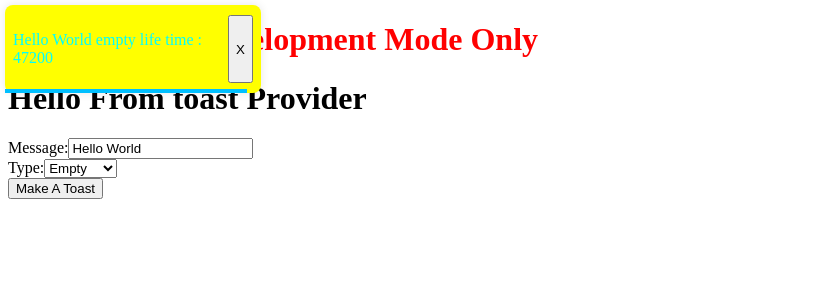
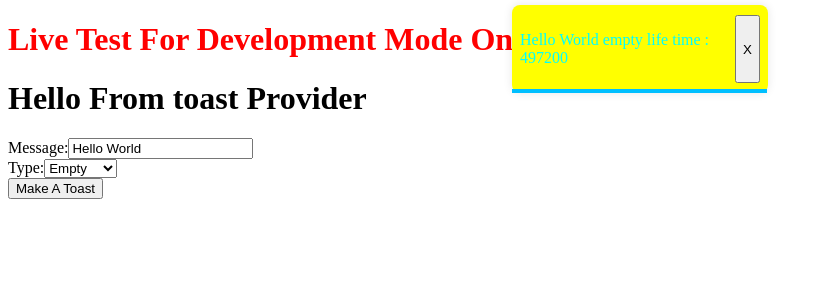
Before and after one commit to 3mmarYasser/react-toast-plus, a React (Vite) app: page / in a window 1280 px wide. Both pictures are taken after a click on the button "Make A Toast". Shown: the top 300 px of the page, without its empty margins (0-826 px from the left). Built offline with nearby package versions, Linux system fonts and the light colour scheme.

Commit message:
Handler & useToastStore

```diff
--- a/dev/App.tsx
+++ b/dev/App.tsx
@@ -1,5 +1,5 @@
 import React, {FunctionComponent, useEffect} from 'react';
-import { ToastType, useToast} from "react-toast-plus";
+import {ToastType, useToast, useToastStore} from "react-toast-plus";
 
 
 interface FormData {
@@ -8,7 +8,8 @@ interface FormData {
 }
 
 const App: FunctionComponent = () => {
-    const {toasts , addToast} = useToast();
+    const { addToast ,updateToast} = useToast();
+    const {toasts} = useToastStore();
     useEffect(() => {
         console.log(     toasts);
     },[toasts] )
@@ -25,9 +26,31 @@ const App: FunctionComponent = () => {
         event.preventDefault();
        const {id} = addToast(formData.msg , formData.type ,{
             className: 'custom-toast',
-            lifetime: 50000,
+            lifetime: 500000,
         } );
-       console.log(id);
+       setTimeout(() => {
+           updateToast({
+               id,
+                message: `
+                Updated message
+                Updated message
+                Updated message
+                Updated message
+                Updated message
+                Updated message
+                Updated message
+                Updated message
+                Updated message
+                Updated message
+                Updated message
+                Updated message
+                Updated message
+                Updated message
+                Updated message
+                `,
+
+           });
+       },10000)
     }
 
   return (<>
--- a/dev/main.tsx
+++ b/dev/main.tsx
@@ -14,6 +14,7 @@ createRoot(document.getElementById('root')!).render(
             toastOptions={{
                 className: 'toast dgfdg',
                 lifetime:5000,
+                placement:"bottom-right",
                 style:{
                     background:"yellow",
                     color:"aqua"
--- a/src/components/Toaster/Toaster.component.tsx
+++ b/src/components/Toaster/Toaster.component.tsx
@@ -5,8 +5,7 @@ const ToasterComponent: FunctionComponent<ToastProps> = ({id  ,message ,onClose
     const {
         className ,
         style ,
-        // autoClose ,
-        lifetime ,
+        lifetime
 
     } = options;
     const [remaining, setRemaining] = useState<number>(remainingTime || lifetime ||0);
@@ -16,15 +15,12 @@ const ToasterComponent: FunctionComponent<ToastProps> = ({id  ,message ,onClose
             const interval = setInterval(() => {
                 const timeLeft = remainingTime();
                 setRemaining(timeLeft);
-                console.log(`${id}_${message} time left : ${timeLeft}`);
-                // If time left is 0, close the toast
                 if (timeLeft <= 0) {
                     clearInterval(interval);
                     onClose(id);
                 }
-            }, 100); // Update every 100ms for smoother animation
+            }, 100);
 
-            // Cleanup the interval when the component unmounts
             return () => clearInterval(interval);
         }
     }, [id, onClose, remainingTime]);
--- a/src/core/config/config.ts
+++ b/src/core/config/config.ts
@@ -10,5 +10,5 @@ export const TOAST_DEFAULT_OPTIONS:ToastOptions = {
     pauseOnHover: false,
     draggable: true,
     transitionDuration: TOAST_TRANSITION_DURATION,
-    position: TOAST_PLACEMENT,
+    placement: TOAST_PLACEMENT,
 }
--- a/src/core/context/ToastProvider/ToastProvider.context.tsx
+++ b/src/core/context/ToastProvider/ToastProvider.context.tsx
@@ -37,7 +37,7 @@ const ToastProvider: FunctionComponent<ToastProviderProps> = ({children ,contain
         {children}
         {createPortal(
             <ContainerComponent {...containerOpts}>
-              {state.toasts.map((toast) => {
+                {state.toasts.map((toast ,idx) => {
                   const {options , ...rest} = toast;
                   const typeSpecificOptions:ToastOptions = typeOptionsMap[toast.type as ToastType] || {};
                   const mergedOptions = mergeOptions(
@@ -47,7 +47,7 @@ const ToastProvider: FunctionComponent<ToastProviderProps> = ({children ,contain
                       options                            // Toast-specific options
                   );
 
-                return (<ToastController key={toast.id} toastContextProps={{...rest , options:mergedOptions}}>
+                  return (<ToastController key={toast.id} index={idx} toastContextProps={{...rest , options:mergedOptions}}>
                     {ToastComponent}
                   </ToastController>)
                 })}
--- a/src/core/controller/Toast.controller.tsx
+++ b/src/core/controller/Toast.controller.tsx
@@ -1,17 +1,64 @@
-import {FunctionComponent, useEffect} from 'react';
-import {ToastControllerProps} from "react-toast-plus";
+import React, {FunctionComponent, useCallback, useEffect, useRef} from 'react';
+import {Placement, ToastControllerProps} from "react-toast-plus";
 import {useAutoClose} from "../hooks/useAutoClose.hook.ts";
+import {useToastHandlers} from "../hooks/useToastHandlers.hook.ts";
 
 
 const ToastController: FunctionComponent<ToastControllerProps>= ({children:Children , toastContextProps}) => {
-  const autoClose = useAutoClose(toastContextProps.id);
+  const autoCloseProps = useAutoClose(toastContextProps.id);
+  const {updateToastElement}=useToastHandlers();
+
+  const {autoClose , lifetime} = toastContextProps.options||{};
+
+  const prevHeightRef = useRef<number | null>(null);
+
+  const ref  = useCallback((el:HTMLElement|null)=>{
+    if (el) {
+      const updateElement = () => {
+        const currentHeight = el.clientHeight;
+        if (prevHeightRef.current !== currentHeight) {
+          prevHeightRef.current = currentHeight; // Update the stored height
+          updateToastElement(toastContextProps.id, { height: currentHeight });
+        }
+      };
+      updateElement();
+      new  ResizeObserver(updateElement).observe(el ,{box: 'border-box'});
+    }
+  },[]);
+
   useEffect(() => {
-    if (toastContextProps.options?.autoClose && toastContextProps.options?.lifetime) {
-      autoClose.start(toastContextProps.options.lifetime, toastContextProps.onClose);
+    if (autoClose && lifetime) {
+      autoCloseProps.start(lifetime, toastContextProps.onClose);
     }
-  }, [autoClose.start, toastContextProps.onClose, toastContextProps.options?.autoClose, toastContextProps.options?.lifetime]);
+  }, [autoCloseProps.start, toastContextProps.onClose, toastContextProps.options?.autoClose, toastContextProps.options?.lifetime]);
 
-  return (<Children {...toastContextProps} {...autoClose} />);
+
+  return (
+      <div ref={ref} style={{
+        ...getPositionStyles(undefined),
+          marginBottom: '10px',
+          display: 'flex',
+          justifyContent: 'center',
+          transform: `translateY(0px)`,
+          position: 'absolute',
+          transition: 'all 0.3s ease',
+      }}>
+        <Children {...toastContextProps} {...autoCloseProps} />
+      </div>
+  );
 };
-
+const getPositionStyles = (placement: Placement|undefined):React.CSSProperties => {
+  switch (placement) {
+    case 'top-left':
+      return { top: 0, left: 0 };
+    case 'top-right':
+      return { top: 0, right: 0 };
+    case 'bottom-left':
+      return { bottom: 0, left: 0 };
+    case 'bottom-right':
+      return { bottom: 0, right: 0 };
+    default:
+      return { left: 0, right: 0 }; // Default to top-right
+  }
+};
 export default ToastController;
--- a/src/core/hooks/useToast.hook.ts
+++ b/src/core/hooks/useToast.hook.ts
@@ -1,14 +1,9 @@
-import { useContext } from 'react';
-import {ToastContext} from "../context/ToastProvider/ToastProvider.context.tsx";
 import {ActionTypes, ToastOptions, ToastContextProps, ToastType} from "../../types/Toast.types.ts";
 import {generateId} from "../../utils/generateId.helper.ts";
+import {useToastStore} from "./useToastStore.hook.ts";
 
 export const useToast = () => {
-    const context = useContext(ToastContext);
-    if (!context) {
-        throw new Error('useToast must be used within a ToastProvider');
-    }
-    const { dispatch } = context;
+    const {dispatch , toasts} = useToastStore();
 
     const addToast = (message: ToastContextProps["message"], type: ToastType ,options?:ToastOptions):Pick<ToastContextProps, "id"> => {
         const id = generateId();
@@ -38,7 +33,7 @@ export const useToast = () => {
         dispatch({ type: ActionTypes.REMOVE_TOAST, id });
     };
     removeToast.byIndex = (index: number) => {
-        const id = context.state.toasts[index]?.id;
+        const id = toasts[index]?.id;
         if (id) {
             removeToast(id);
         }else {
@@ -48,15 +43,15 @@ export const useToast = () => {
     const removeAllToasts = () => {
         dispatch({ type: ActionTypes.REMOVE_ALL_TOASTS });
     };
-    const updateToast = (toast: Partial<ToastContextProps> & Pick<ToastContextProps, 'id'>) => {
+    const updateToast = (toast: Omit<Partial<ToastContextProps>, "onClose" |"element" |"id"> & Pick<ToastContextProps, 'id'>) => {
         dispatch({ type: ActionTypes.UPDATE_TOAST, toast });
     };
+
 
     return {
         addToast,
         removeToast,
         removeAllToasts,
         updateToast,
-        toasts: context.state.toasts
     };
 };
--- /dev/null
+++ b/src/core/hooks/useToastHandlers.hook.ts
@@ -0,0 +1,20 @@
+import {useCallback} from "react";
+import {ActionTypes, ToastContextProps} from "react-toast-plus";
+import {useToastStore} from "./useToastStore.hook.ts";
+
+export const useToastHandlers = () => {
+    const {toasts ,dispatch} = useToastStore();
+
+    const updateToastElement = (id: ToastContextProps['id'], element: ToastContextProps['element']) => {
+        dispatch({ type: ActionTypes.UPDATE_TOAST, toast: { id, element } });
+    }
+
+    const calcToastOffset = useCallback(()=>{
+
+    },[toasts]);
+
+    return {
+        updateToastElement,
+        calcToastOffset,
+    };
+}
--- /dev/null
+++ b/src/core/hooks/useToastStore.hook.ts
@@ -0,0 +1,14 @@
+import {useContext} from "react";
+import {ToastContext} from "../context/ToastProvider/ToastProvider.context.tsx";
+
+export const useToastStore = () => {
+    const context = useContext(ToastContext);
+    if (!context) {
+        throw new Error('useToast must be used within a ToastProvider');
+    }
+    const { dispatch ,state} = context;
+    return{
+        toasts: state.toasts,
+        dispatch
+    }
+};
--- a/src/index.ts
+++ b/src/index.ts
@@ -1,3 +1,4 @@
 export {default as ToastProvider} from './core/context/ToastProvider/ToastProvider.context.tsx';
 export {useToast} from './core/hooks/useToast.hook.ts';
+export {useToastStore} from './core/hooks/useToastStore.hook.ts';
 export * from './types/Toast.types.ts';
--- a/src/types/Toast.types.ts
+++ b/src/types/Toast.types.ts
@@ -12,7 +12,7 @@ interface ToastOptions {
     progressStyle?: React.CSSProperties;
     transition?: React.ElementType;
     transitionDuration?: number;
-    position?: Placement;
+    placement?: Placement;
     icon?: ReactNode;
     iconProps?: {
         className?: string;
@@ -27,7 +27,9 @@ interface ToastContextProps{
     onClose: (id: string) => void;
     type?:ToastType;
     options?: ToastOptions;
-
+    element?: {
+        height?: number;
+    }
 }
 interface AutoCloseHandler {
     start: (duration: number, onEnd: ToastContextProps["onClose"]) => void;
@@ -104,6 +106,7 @@ interface ToastProviderProps{
 interface ToastControllerProps {
     children: React.ElementType<ToastProps>;
     toastContextProps:ToastContextProps;
+    index:number;
 }
 
 export type
--- a/src/utils/mergeOptions.helper.ts
+++ b/src/utils/mergeOptions.helper.ts
@@ -1,7 +1,7 @@
 import {ToastOptions} from "react-toast-plus";
 import {classNames} from "./classNames.helper.ts";
 
-export  const mergeOptions = (...optionsArray: Array<Partial<ToastOptions> | undefined>) => {
+export  const mergeOptions = (...optionsArray: Array<Partial<ToastOptions> | undefined>):ToastOptions => {
     return {
         // Merge className from all options
         className: classNames(
@@ -27,7 +27,7 @@ export  const mergeOptions = (...optionsArray: Array<Partial<ToastOptions> | und
         // For transition and other non-style properties, use the last defined value
         transition: optionsArray.reverse().find(option => option?.transition)?.transition,
         transitionDuration: optionsArray.reverse().find(option => option?.transitionDuration)?.transitionDuration,
-        position: optionsArray.reverse().find(option => option?.position)?.position,
+        placement: optionsArray.reverse().find(option => option?.placement)?.placement,
         icon: optionsArray.reverse().find(option => option?.icon)?.icon,
 
         // Merge icon props (className and style)
```
Lines whose indentation alone changed are shown as unchanged.
